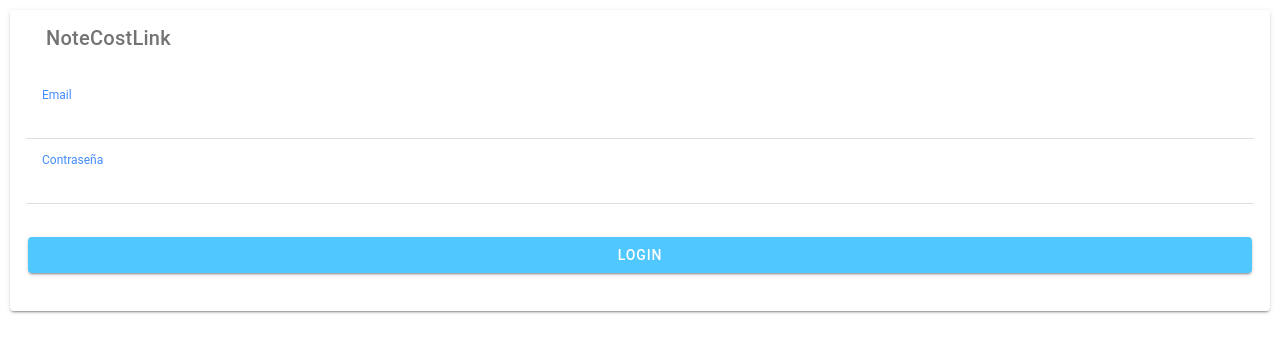
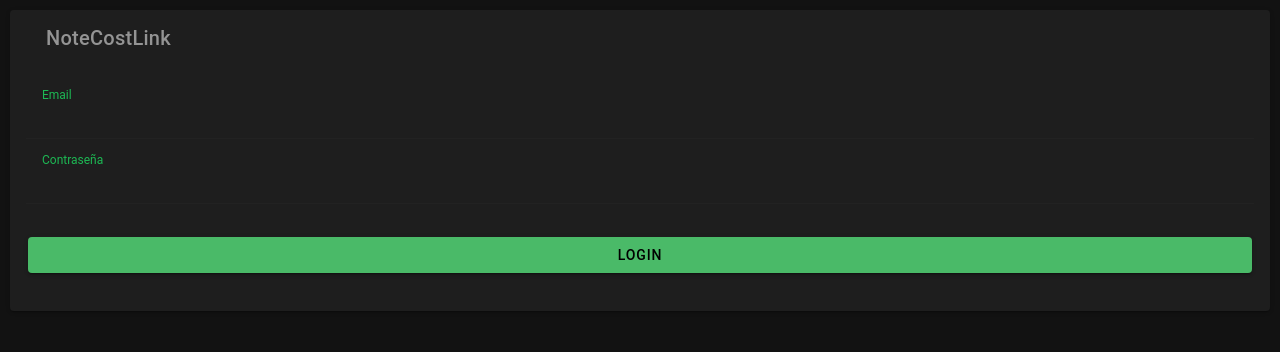
Before and after one commit to BrauCamaH/cost-wallet, a React (Create React App) app: page /page/Login in a window 1280 px wide. Shown: the top 352 px of the page. Built offline with nearby package versions, Linux system fonts and the light colour scheme; no server answers.

Commit message:
allow reaorder accounts

```diff
--- a/src/components/CreateAccountModal.tsx
+++ b/src/components/CreateAccountModal.tsx
@@ -15,7 +15,10 @@ import {
 } from "@ionic/react";
 import { useForm } from "react-hook-form";
 import { doc, setDoc } from "firebase/firestore";
-import { useAccountsDispatch } from "../providers/WalletProvider";
+import {
+  useAccountsDispatch,
+  useAccountsState,
+} from "../providers/WalletProvider";
 
 import Account from "../models/Account";
 import { close } from "ionicons/icons";
@@ -46,6 +49,7 @@ const CreateAccountModal: React.FC<AccountModalProps> = ({
   const history = useHistory();
 
   const dispatch = useAccountsDispatch();
+  const state = useAccountsState();
   const [color, setColor] = useState(account?.color || "#aabbcc");
 
   const createAccount = handleSubmit(async ({ id, type, value }) => {
@@ -53,6 +57,9 @@ const CreateAccountModal: React.FC<AccountModalProps> = ({
       type,
       value,
       color,
+      index: state.accounts.length,
+      created: new Date(),
+      updated: new Date(),
     });
     setShowModal(false);
     modal.current?.dismiss();
@@ -63,7 +70,7 @@ const CreateAccountModal: React.FC<AccountModalProps> = ({
     } else {
       dispatch({
         type: "add-account",
-        payload: { id, type, value: value },
+        payload: { id, type, value, color },
       });
     }
   });
--- a/src/components/LatestRecords.tsx
+++ b/src/components/LatestRecords.tsx
@@ -149,7 +149,6 @@ const LatestRecords = () => {
   const [selectedValue, setSelectedValue] = useState();
   const accordionGroupChange = (ev: AccordionGroupCustomEvent) => {
     setSelectedValue(ev.detail.value);
-    console.log(selectedValue);
   };
 
   return (
@@ -216,7 +215,7 @@ const LatestRecords = () => {
         <>
           <IonHeader>
             <IonToolbar>
-              <IonTitle>Records by time over time</IonTitle>
+              <IonTitle>Records by type over time</IonTitle>
             </IonToolbar>
           </IonHeader>
           <ResponsiveContainer width="100%" height="100%">
--- a/src/components/NoteModal.tsx
+++ b/src/components/NoteModal.tsx
@@ -139,6 +139,7 @@ const NoteModal: React.FC<NoteModalProps> = ({
         </IonItem>
         <IonTextarea
           autoGrow
+          color="medium"
           {...register("message")}
           defaultValue={noteToEdit ? noteToEdit.message : ""}
           placeholder={"Write your note..."}
--- a/src/models/Account.ts
+++ b/src/models/Account.ts
@@ -1,5 +1,6 @@
 export default interface Account {
   id: string;
+  index?: number;
   type?: "Cash" | "Debit Card" | "Credit Card";
   color?: string;
   value?: number;
--- a/src/pages/Page.tsx
+++ b/src/pages/Page.tsx
@@ -50,6 +50,7 @@ const Page: React.FC<Props> = ({ children }) => {
           >
             logout
           </IonButton>
+
         </IonToolbar>
       </IonHeader>
 
--- a/src/theme/variables.css
+++ b/src/theme/variables.css
@@ -1,134 +1,62 @@
 /* Ionic Variables and Theming. For more info, please see:
 http://ionicframework.com/docs/theming/ */
 
-/** Ionic CSS Variables **/
-:root {
-   --ion-color-primary: #428cff;
-    --ion-color-primary-rgb: 66,140,255;
-    --ion-color-primary-contrast: #ffffff;
-    --ion-color-primary-contrast-rgb: 255,255,255;
-    --ion-color-primary-shade: #3a7be0;
-    --ion-color-primary-tint: #5598ff;
+/** Ionic CSS Variables
 
-    --ion-color-secondary: #50c8ff;
-    --ion-color-secondary-rgb: 80,200,255;
-    --ion-color-secondary-contrast: #ffffff;
-    --ion-color-secondary-contrast-rgb: 255,255,255;
-    --ion-color-secondary-shade: #46b0e0;
-    --ion-color-secondary-tint: #62ceff;
 
-    --ion-color-tertiary: #6a64ff;
-    --ion-color-tertiary-rgb: 106,100,255;
-    --ion-color-tertiary-contrast: #ffffff;
-    --ion-color-tertiary-contrast-rgb: 255,255,255;
-    --ion-color-tertiary-shade: #5d58e0;
-    --ion-color-tertiary-tint: #7974ff;
-
-    --ion-color-success: #2fdf75;
-    --ion-color-success-rgb: 47,223,117;
-    --ion-color-success-contrast: #000000;
-    --ion-color-success-contrast-rgb: 0,0,0;
-    --ion-color-success-shade: #29c467;
-    --ion-color-success-tint: #44e283;
-
-    --ion-color-warning: #ffd534;
-    --ion-color-warning-rgb: 255,213,52;
-    --ion-color-warning-contrast: #000000;
-    --ion-color-warning-contrast-rgb: 0,0,0;
-    --ion-color-warning-shade: #e0bb2e;
-    --ion-color-warning-tint: #ffd948;
-
-    --ion-color-danger: #ff4961;
-    --ion-color-danger-rgb: 255,73,97;
-    --ion-color-danger-contrast: #ffffff;
-    --ion-color-danger-contrast-rgb: 255,255,255;
-    --ion-color-danger-shade: #e04055;
-    --ion-color-danger-tint: #ff5b71;
-
-    --ion-color-dark: #f4f5f8;
-    --ion-color-dark-rgb: 244,245,248;
-    --ion-color-dark-contrast: #000000;
-    --ion-color-dark-contrast-rgb: 0,0,0;
-    --ion-color-dark-shade: #d7d8da;
-    --ion-color-dark-tint: #f5f6f9;
-
-    --ion-color-medium: #989aa2;
-    --ion-color-medium-rgb: 152,154,162;
-    --ion-color-medium-contrast: #000000;
-    --ion-color-medium-contrast-rgb: 0,0,0;
-    --ion-color-medium-shade: #86888f;
-    --ion-color-medium-tint: #a2a4ab;
-
-    --ion-color-light: #222428;
-    --ion-color-light-rgb: 34,36,40;
-    --ion-color-light-contrast: #ffffff;
-    --ion-color-light-contrast-rgb: 255,255,255;
-    --ion-color-light-shade: #1e2023;
-    --ion-color-light-tint: #383a3e;
-}
-
-@media (prefers-color-scheme: dark) {
-  /*
    * Dark Colors
    * -------------------------------------------
    */
 
   body {
-    --ion-color-primary: #428cff;
-    --ion-color-primary-rgb: 66,140,255;
+   --ion-color-primary: #1DB954;
+	--ion-color-primary-rgb: 29,185,84;
 	--ion-color-primary-contrast: #ffffff;
 	--ion-color-primary-contrast-rgb: 255,255,255;
-    --ion-color-primary-shade: #3a7be0;
-    --ion-color-primary-tint: #5598ff;
+	--ion-color-primary-shade: #1aa34a;
+	--ion-color-primary-tint: #34c065;
 
-    --ion-color-secondary: #50c8ff;
-    --ion-color-secondary-rgb: 80,200,255;
-    --ion-color-secondary-contrast: #ffffff;
-    --ion-color-secondary-contrast-rgb: 255,255,255;
-    --ion-color-secondary-shade: #46b0e0;
-    --ion-color-secondary-tint: #62ceff;
+	--ion-color-secondary: #4aba68;
+	--ion-color-secondary-rgb: 74,186,104;
+	--ion-color-secondary-contrast: #000000;
+	--ion-color-secondary-contrast-rgb: 0,0,0;
+	--ion-color-secondary-shade: #41a45c;
+	--ion-color-secondary-tint: #5cc177;
 
-    --ion-color-tertiary: #6a64ff;
-    --ion-color-tertiary-rgb: 106,100,255;
-    --ion-color-tertiary-contrast: #ffffff;
-    --ion-color-tertiary-contrast-rgb: 255,255,255;
-    --ion-color-tertiary-shade: #5d58e0;
-    --ion-color-tertiary-tint: #7974ff;
+	--ion-color-tertiary: #7aeb98;
+	--ion-color-tertiary-rgb: 122,235,152;
+	--ion-color-tertiary-contrast: #000000;
+	--ion-color-tertiary-contrast-rgb: 0,0,0;
+	--ion-color-tertiary-shade: #6bcf86;
+	--ion-color-tertiary-tint: #87eda2;
 
-    --ion-color-success: #2fdf75;
-    --ion-color-success-rgb: 47,223,117;
+	--ion-color-success: #2dd36f;
+	--ion-color-success-rgb: 45,211,111;
 	--ion-color-success-contrast: #000000;
 	--ion-color-success-contrast-rgb: 0,0,0;
-    --ion-color-success-shade: #29c467;
-    --ion-color-success-tint: #44e283;
+	--ion-color-success-shade: #28ba62;
+	--ion-color-success-tint: #42d77d;
 
-    --ion-color-warning: #ffd534;
-    --ion-color-warning-rgb: 255,213,52;
+	--ion-color-warning: #ffc409;
+	--ion-color-warning-rgb: 255,196,9;
 	--ion-color-warning-contrast: #000000;
 	--ion-color-warning-contrast-rgb: 0,0,0;
-    --ion-color-warning-shade: #e0bb2e;
-    --ion-color-warning-tint: #ffd948;
+	--ion-color-warning-shade: #e0ac08;
+	--ion-color-warning-tint: #ffca22;
 
-    --ion-color-danger: #ff4961;
-    --ion-color-danger-rgb: 255,73,97;
+	--ion-color-danger: #eb445a;
+	--ion-color-danger-rgb: 235,68,90;
 	--ion-color-danger-contrast: #ffffff;
 	--ion-color-danger-contrast-rgb: 255,255,255;
-    --ion-color-danger-shade: #e04055;
-    --ion-color-danger-tint: #ff5b71;
+	--ion-color-danger-shade: #cf3c4f;
+	--ion-color-danger-tint: #ed576b;
 
-    --ion-color-dark: #f4f5f8;
-    --ion-color-dark-rgb: 244,245,248;
-    --ion-color-dark-contrast: #000000;
-    --ion-color-dark-contrast-rgb: 0,0,0;
-    --ion-color-dark-shade: #d7d8da;
-    --ion-color-dark-tint: #f5f6f9;
-
-    --ion-color-medium: #989aa2;
-    --ion-color-medium-rgb: 152,154,162;
+	--ion-color-medium: #e9f5ec;
+	--ion-color-medium-rgb: 233,245,236;
 	--ion-color-medium-contrast: #000000;
 	--ion-color-medium-contrast-rgb: 0,0,0;
-    --ion-color-medium-shade: #86888f;
-    --ion-color-medium-tint: #a2a4ab;
+	--ion-color-medium-shade: #cdd8d0;
+	--ion-color-medium-tint: #ebf6ee;
 
     --ion-color-light: #222428;
     --ion-color-light-rgb: 34,36,40;
@@ -224,4 +152,3 @@ http://ionicframework.com/docs/theming/ */
 
     --ion-card-background: #1e1e1e;
   }
-}
```
Also changed, not shown: src/components/Accounts.tsx (+80 -7 lines). Lines whose indentation alone changed are shown as unchanged.
